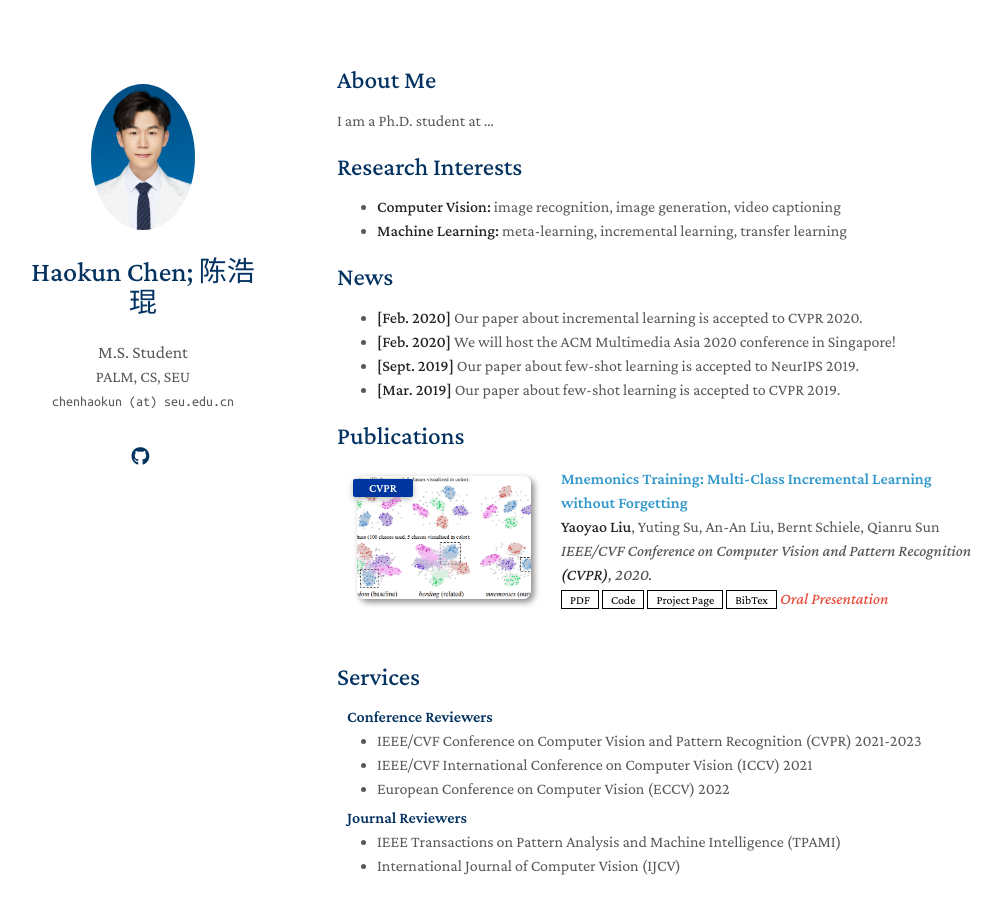
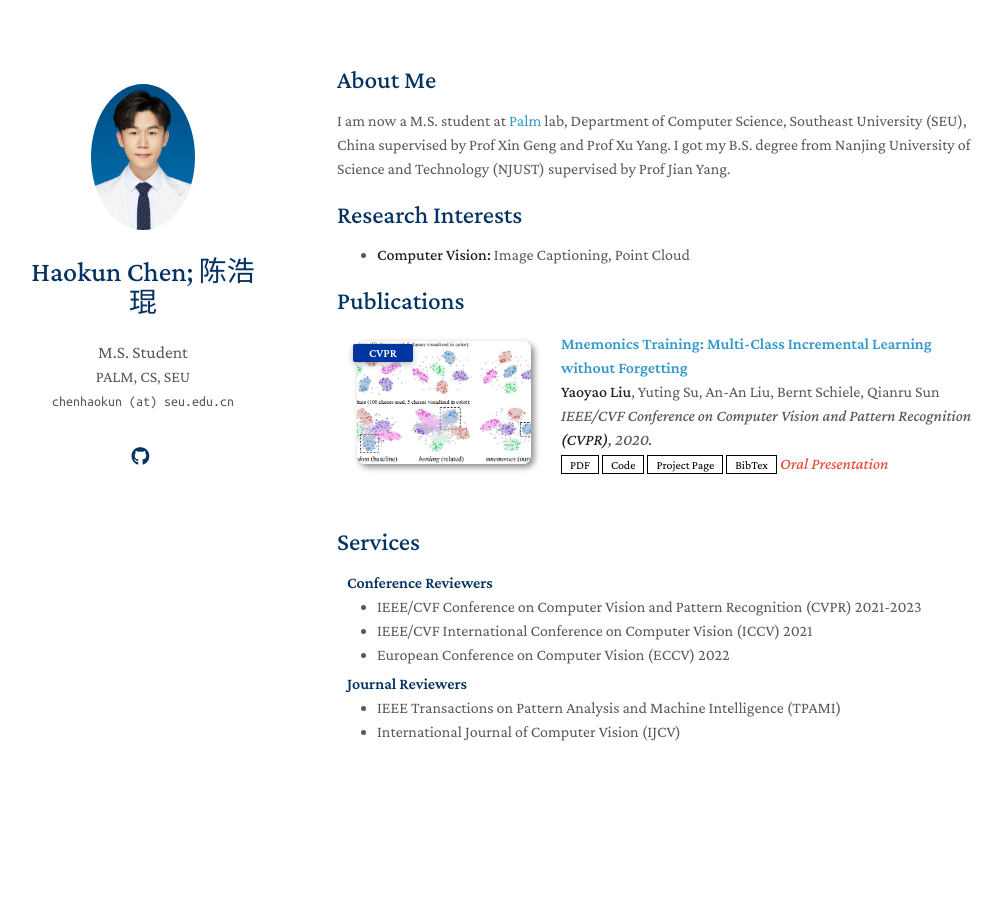
Before and after one commit to haokunchen0/haokunchen0.github.io, a Jekyll site: the page built from index.md, in a window 1280 px wide and 972 px high. Shown: the top 914 px of the window, without its empty margins (133-1134 px from the left). Built offline with Jekyll 4.4.1, drawn with Linux system fonts in a browser that asks for light colours; nearby versions of some CDN libraries; a style sheet for code colours, icons or effects is not loaded; our own code applies the rules of GitHub Pages for plain Markdown files.

Commit message:
Update index.md

```diff
--- a/index.md
+++ b/index.md
@@ -4,19 +4,18 @@ layout: homepage
 
 ## About Me
 
-I am a Ph.D. student at ...
+I am now a M.S. student at [Palm](http://palm.seu.edu.cn/home.html) lab, Department of Computer Science, Southeast University (SEU), China supervised by Prof Xin Geng and Prof Xu Yang. I got my B.S. degree from Nanjing University of Science and Technology (NJUST) supervised by Prof Jian Yang.
 
 ## Research Interests
 
-- **Computer Vision:** image recognition, image generation, video captioning
-- **Machine Learning:** meta-learning, incremental learning, transfer learning
+- **Computer Vision:** Image Captioning, Point Cloud
 
-## News
+<!-- ## News
 
 - **[Feb. 2020]** Our paper about incremental learning is accepted to CVPR 2020.
 - **[Feb. 2020]** We will host the ACM Multimedia Asia 2020 conference in Singapore!
 - **[Sept. 2019]** Our paper about few-shot learning is accepted to NeurIPS 2019.
-- **[Mar. 2019]** Our paper about few-shot learning is accepted to CVPR 2019.
+- **[Mar. 2019]** Our paper about few-shot learning is accepted to CVPR 2019. -->
 
 {% include_relative _includes/publications.md %}
 
```
